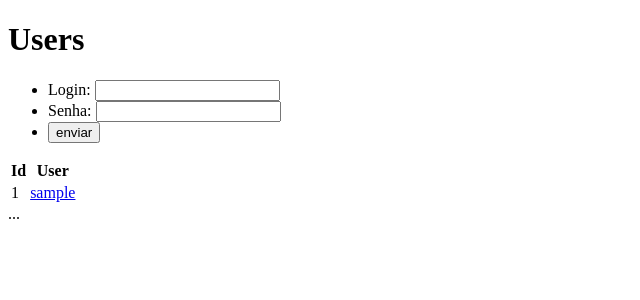
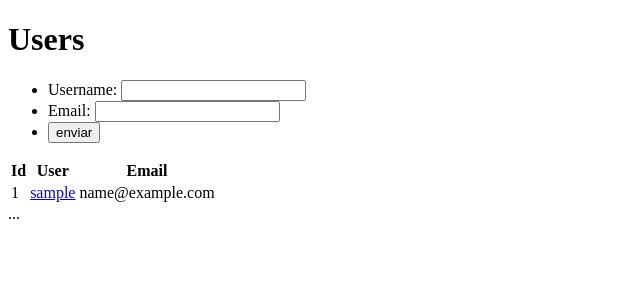
Before and after one commit to suissa/cakephp, a CakePHP app: the page made by app/View/Users/save.ctp in a window 1280 px wide. Shown: the part 44-344 px from the top of the page, without its empty margins (0-640 px from the left). Run offline with PHP 8.4 and a stand-in for CakePHP, Linux system fonts and the light colour scheme; the template is opened without the code that fills it: most values are stand-ins (such as "Sample title", 1, 10 or a date in 2020); some libraries are stand-ins or nearby versions.

Commit message:
Views de Usuários

```diff
--- a/app/View/Users/create.ctp
+++ b/app/View/Users/create.ctp
@@ -3,8 +3,8 @@ echo $this->Form->create('User', array(
     'url' => array('controller'=>'sessions','action' => 'create')
 ));
 
-    echo $this->Form->input('login', array(
-        'label' => __('Login', true),
+    echo $this->Form->input('username', array(
+        'label' => __('Username', true),
         'error' => array(
             'name-not-empty-rule'       => __("Você deve informar um login",true)
         )
--- a/app/View/Users/index.ctp
+++ b/app/View/Users/index.ctp
@@ -4,8 +4,8 @@
 
 	<ul>
 	    <li>
-		<label for="name">Nome:</label>
-		<input type="" name="name" />
+		<label for="name">Username:</label>
+		<input type="" name="username" />
 	    </li>
 	    <li>
 		<label for="name">Email:</label>
@@ -28,7 +28,7 @@
 	<tr>
 		<td><?php echo $result['User']['id']; ?></td>
 		<td>
-			<?php echo $this->Html->link($result['User']['login'], array('controller' => 'user', 'action' => 'view', $result['User']['id'])); ?>
+			<?php echo $this->Html->link($result['User']['username'], array('controller' => 'users', 'action' => 'view', $result['User']['id'])); ?>
 		</td>
 		<td><?php echo $result['User']['email']; ?></td>
 	</tr>
--- a/app/View/Users/save.ctp
+++ b/app/View/Users/save.ctp
@@ -4,17 +4,16 @@
 
 	<ul>
 	    <li>
-		<label for="name">Login:</label>
-		<input type="" name="login" />
+		<label for="name">Username:</label>
+		<input type="" name="username" />
 	    </li>
 	    <li>
-		<label for="name">Senha:</label>
-		<input type="" name="pass" />
+		<label for="name">Email:</label>
+		<input type="" name="email" />
 	    </li>
 	    <li>
 		<input type="submit" value="enviar" />
 	    </li>
-
 	</ul>
 </form>
 
@@ -22,14 +21,16 @@
 	<tr>
 		<th>Id</th>
 		<th>User</th>
+		<th>Email</th>
 	</tr>
 
 	<?php foreach ($results as $result): ?>
 	<tr>
 		<td><?php echo $result['User']['id']; ?></td>
 		<td>
-			<?php echo $this->Html->link($result['User']['login'], array('controller' => 'user', 'action' => 'view', $result['User']['id'])); ?>
+			<?php echo $this->Html->link($result['User']['username'], array('controller' => 'users', 'action' => 'view', $result['User']['id'])); ?>
 		</td>
+		<td><?php echo $result['User']['email']; ?></td>
 	</tr>
 	<?php endforeach; ?>
 
```
Also changed, not shown: app/View/Users/login.ctp (+4 -4 lines), app/View/Users/view.ctp (+5 -6 lines).
